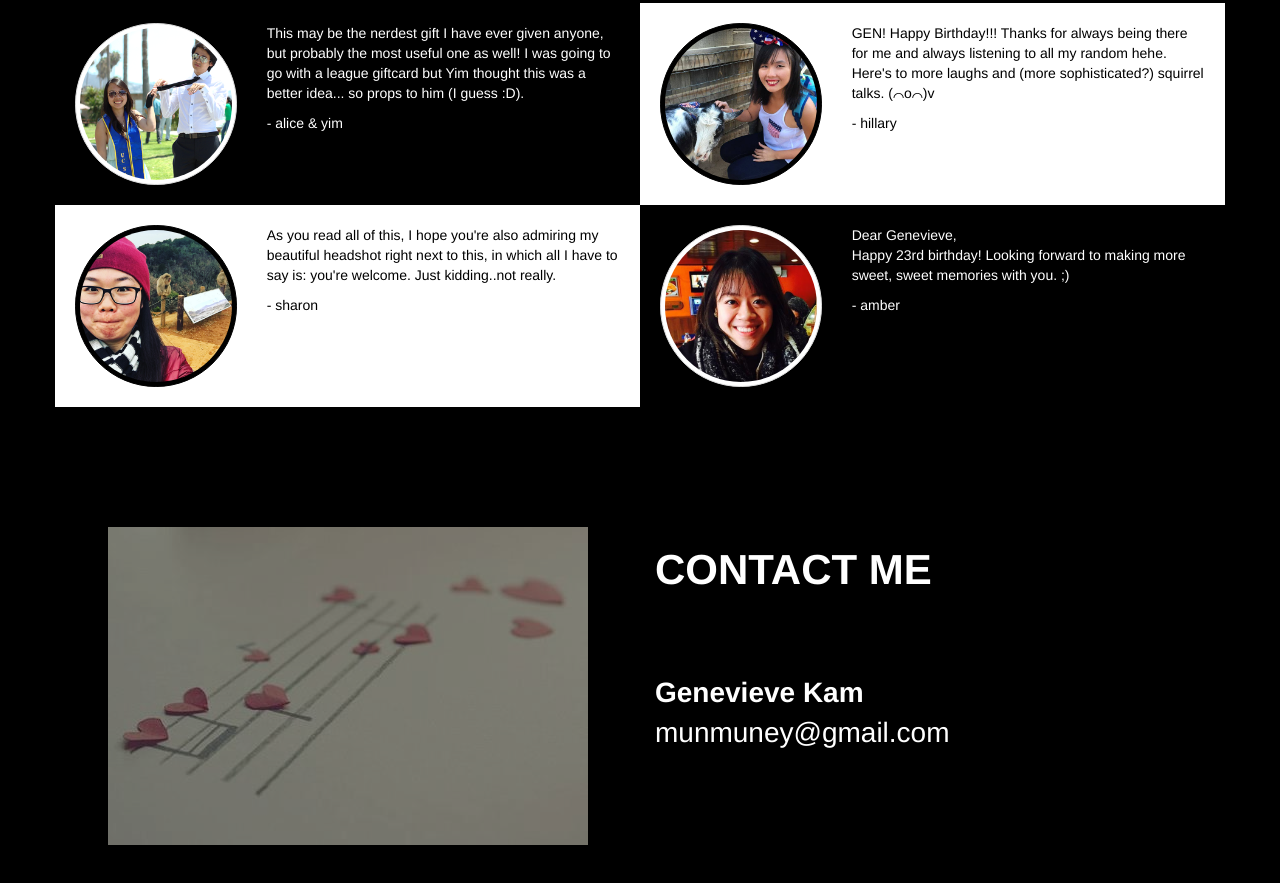
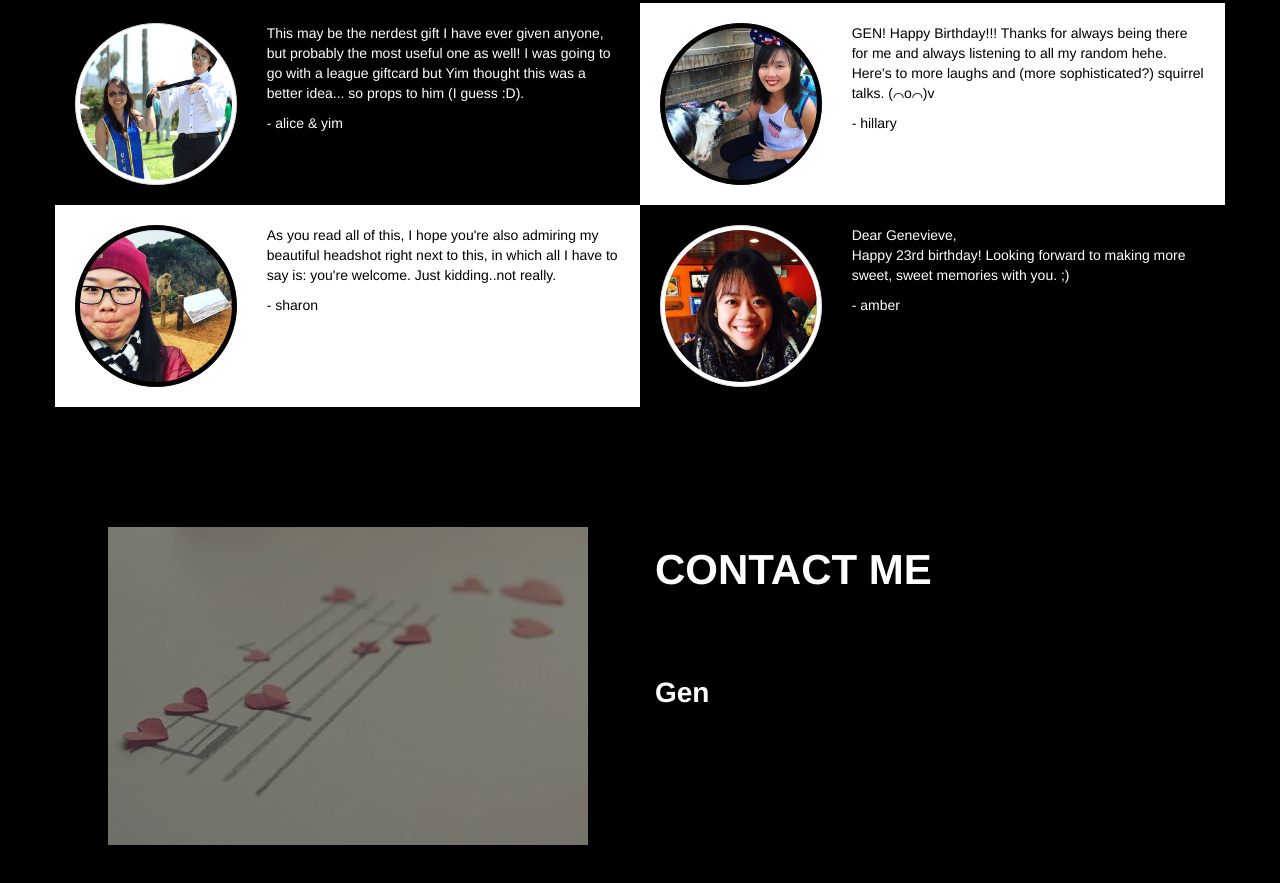
Before and after one commit to munmuney/munmuney.github.io, a plain HTML site: page index.html in a window 1280 px wide. Shown: the part 1191-2074 px from the top of the page. Drawn offline with Linux system fonts and the light colour scheme.

Commit message:
Update index.html

```diff
--- a/index.html
+++ b/index.html
@@ -95,7 +95,7 @@
 					</div>
 					<div class="col-xs-12 col-sm-6">
 						<h1>CONTACT ME</h1>
-						<p class="contact-desc"><span class="contact-name">Genevieve Kam</span><br><a href="mailto:munmuney@gmail.com">munmuney@gmail.com</a></p>
+						<p class="contact-desc"><span class="contact-name">Gen</span><br><a href="mailto:gzkam@ucdavis.edu"> </a></p>
 					</div>
 				</div>
 			</div>
```
